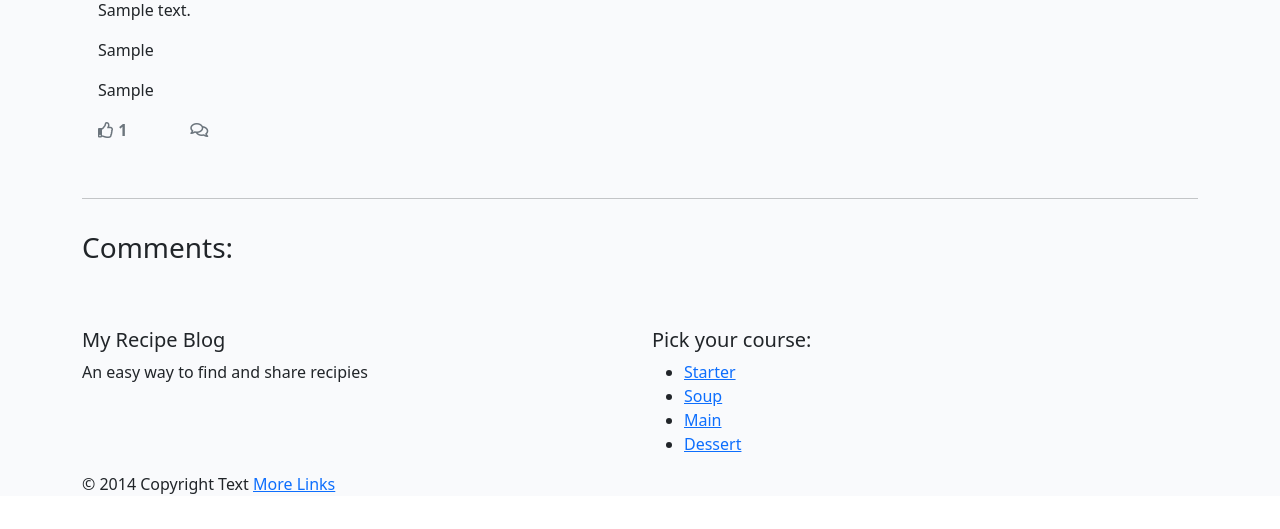
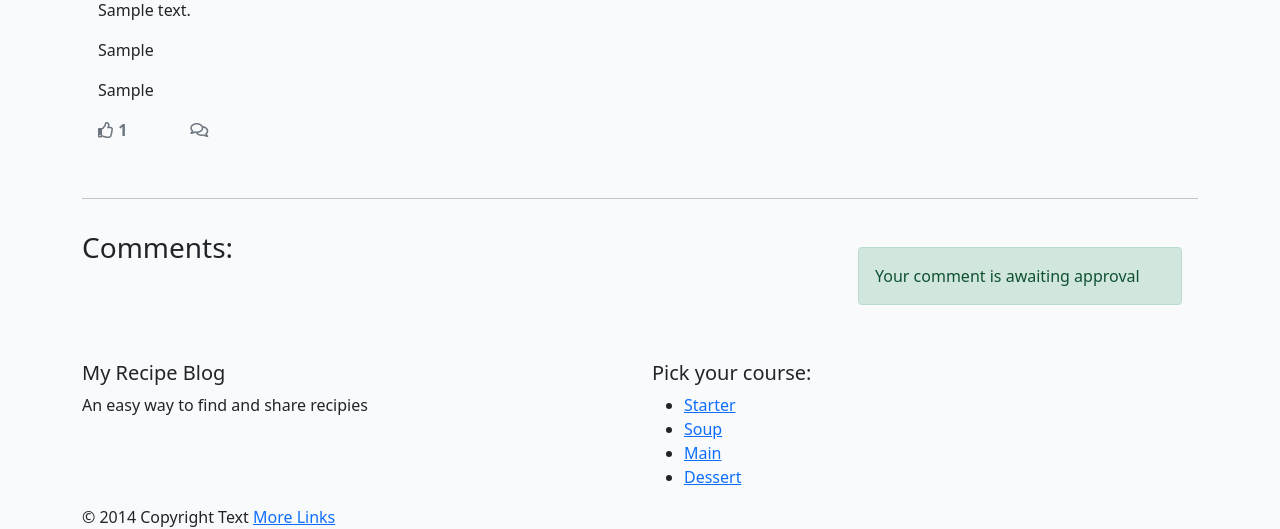
Before and after one commit to Code-Institute-Submissions/colmhaugh-RecipeBlog_MayResub, a Django app: a page that uses templates/recipe_detail.html in a window 1280 px wide. Shown: the part 374-903 px from the top of the page. Before the commit the page ends 868 px from the top, so only its background shows below. Run offline with Django 3.2, Linux system fonts and the light colour scheme; tables that the repository leaves empty hold one stand-in row (values such as "Sample post"); some libraries are stand-ins or nearby versions.

Commit message:
Add post in the views to be able to add comments

```diff
--- a/recipies/views.py
+++ b/recipies/views.py
@@ -26,7 +26,39 @@ class RecipeDetail(View):
             {
                 "recipe": recipe,
                 "comment": comments,
+                "commented": True,
                 "liked": liked,
                 "comment_form": CommentForm()
             },
         )
+
+    def post(self, request, slug, *args, **kwargs):
+        queryset = Recipe.objects.filter(status=1)
+        recipe = get_object_or_404(queryset, slug=slug)
+        comments = recipe.comments.filter(approved=True).order_by('created_on')
+        liked = False
+        if recipe.likes.filter(id=self.request.user.id).exists():
+            liked = True
+
+        comment_form = CommentForm(data=request.POST)
+
+        if comment_form.is_valid():
+            comment_form.instance.email = request.user.email
+            comment_form.instance.name = request.user.username
+            comment = comment_form.save(commit=False)
+            commet.recipe = recipe
+            commet.save()
+        else:
+            comment_form = CommentForm()
+
+        return render(
+            request,
+            "recipe_detail.html",
+            {
+                "recipe": recipe,
+                "comment": comments,
+                "commented": True,
+                "liked": liked,
+                "comment_form": CommentForm()
+            },
+        )
--- a/templates/recipe_detail.html
+++ b/templates/recipe_detail.html
@@ -90,6 +90,7 @@
                     Your comment is awaiting approval
                 </div>
                 {% else %}
+
                 {% if user.is_authenticated %}
 
                 <h3>Leave a comment:</h3>
```
